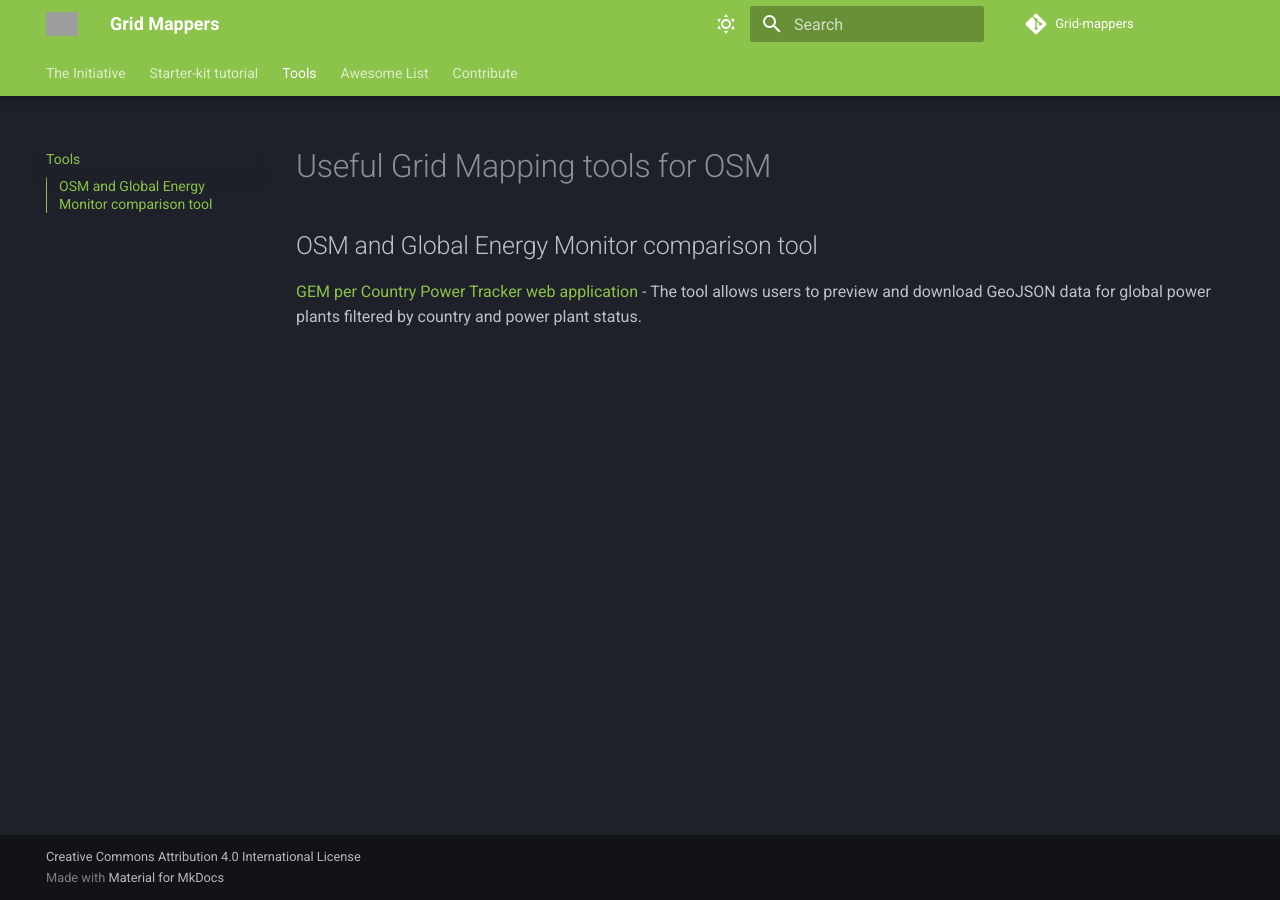
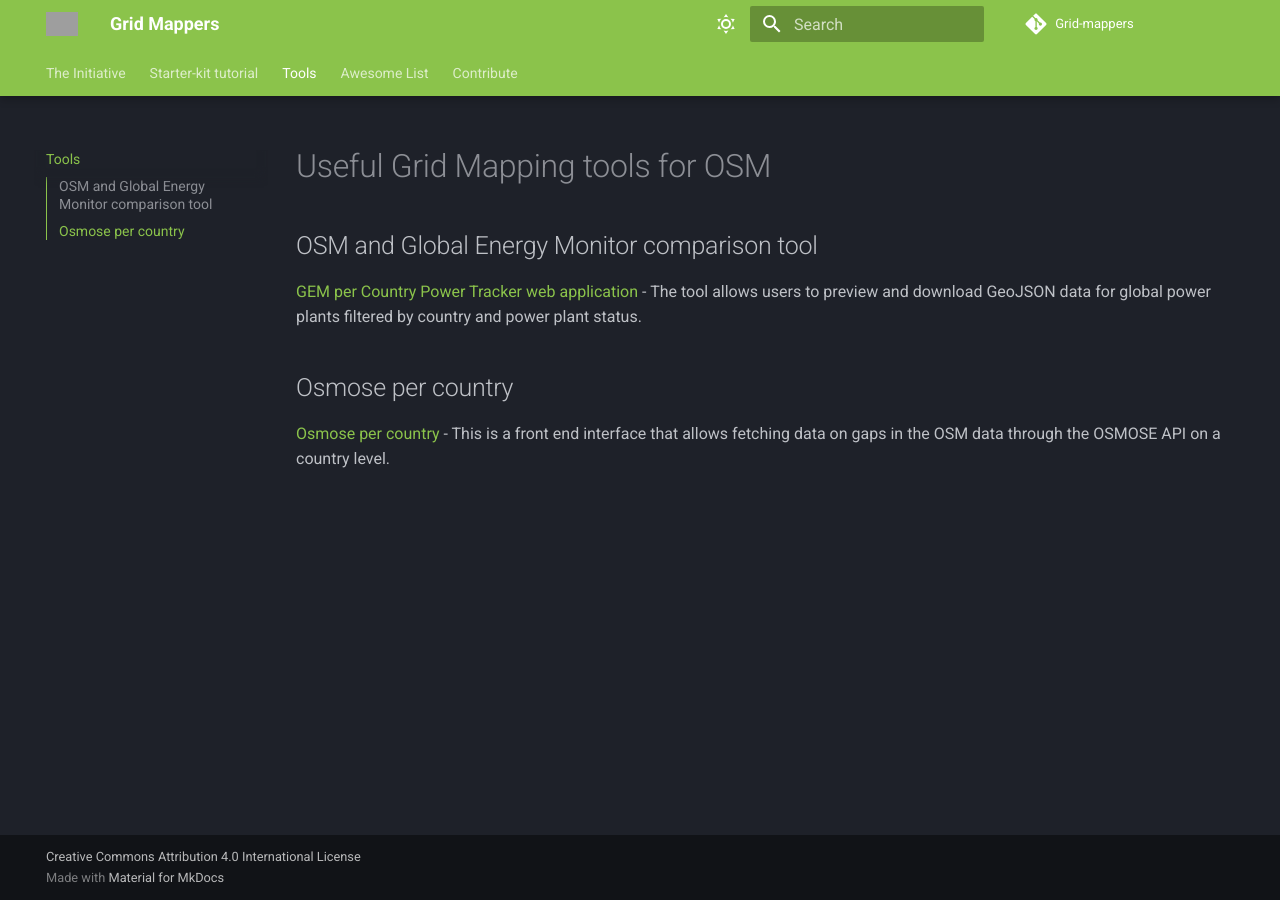
Before and after one commit to open-energy-transition/Oh-my-Grid, an MkDocs documentation site: the page built from docs/tools.md, in a window 1280 px wide. Built offline with MkDocs 1.6.1 and Material for MkDocs 9.7.7, drawn with Linux system fonts in a browser that asks for light colours; comment, search, counter and statistics services are not loaded; grey boxes are pictures that could not be loaded.

Commit message:
Update tools.md

```diff
--- a/docs/tools.md
+++ b/docs/tools.md
@@ -2,3 +2,7 @@
 
 ## OSM and Global Energy Monitor comparison tool
 [GEM per Country Power Tracker web application](https://github.com/open-energy-transition/gem_per_country) - The tool allows users to preview and download GeoJSON data for global power plants filtered by country and power plant status.
+
+
+## Osmose per country
+[Osmose per country](https://github.com/open-energy-transition/osmose_per_country) - This is a front end interface that allows fetching data on gaps in the OSM data through the OSMOSE API on a country level.
```
